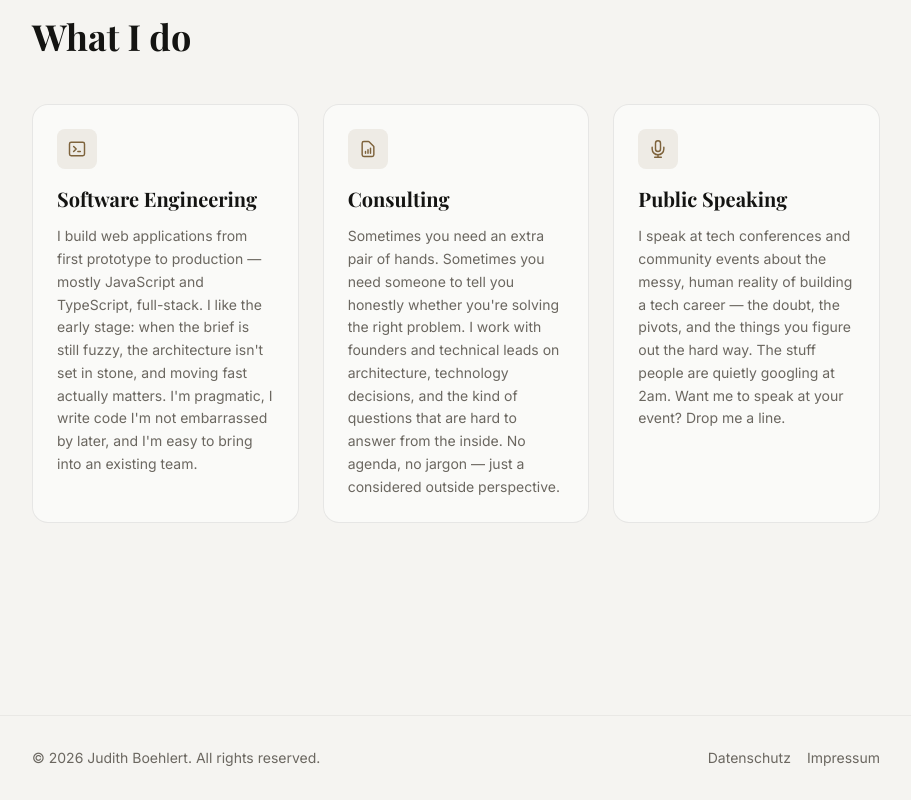
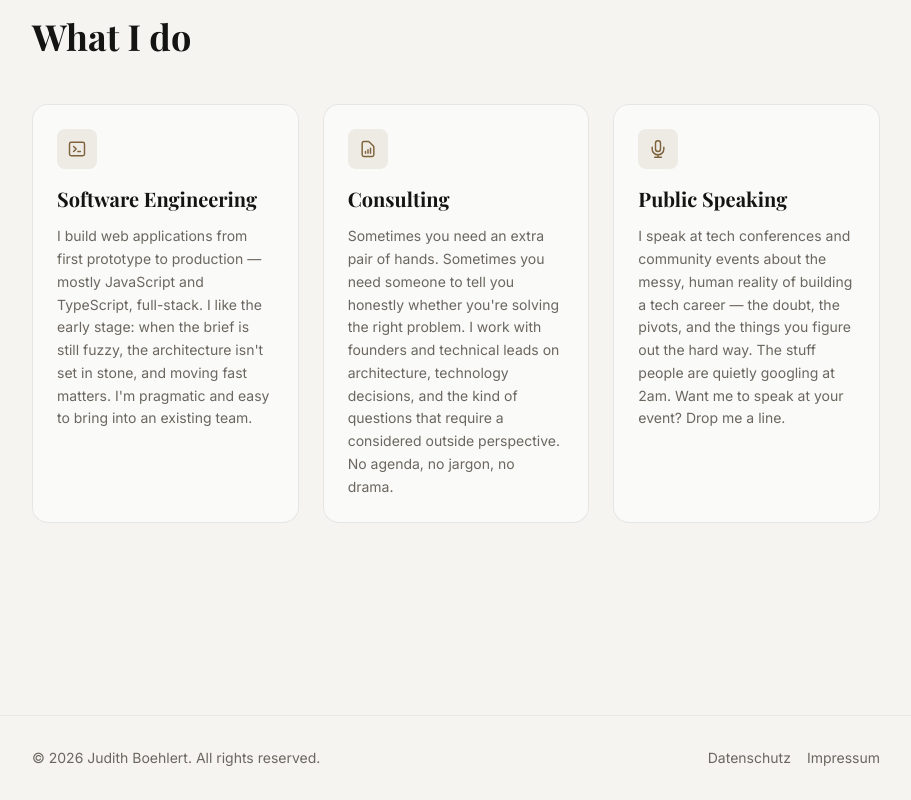
Before and after one commit to judicodes/personal-homepage, an Astro site: page / in a window 1280 px wide. Shown: the part 1789-2589 px from the top of the page, without its empty margins (184-1095 px from the left). Built offline with nearby package versions, Linux system fonts and the light colour scheme; Astro itself is replaced by a stand-in of ours; a web font is replaced by a local one.

Commit message:
Update Services.

```diff
--- a/src/components/Services.astro
+++ b/src/components/Services.astro
@@ -10,13 +10,13 @@ const services: Service[] = [
   {
     title: 'Software Engineering',
     description:
-      'I build web applications from first prototype to production — mostly JavaScript and TypeScript, full-stack. I like the early stage: when the brief is still fuzzy, the architecture isn\'t set in stone, and moving fast actually matters. I\'m pragmatic, I write code I\'m not embarrassed by later, and I\'m easy to bring into an existing team.',
+      'I build web applications from first prototype to production — mostly JavaScript and TypeScript, full-stack. I like the early stage: when the brief is still fuzzy, the architecture isn\'t set in stone, and moving fast matters. I\'m pragmatic and easy to bring into an existing team.',
     icon: 'M8 9l3 3-3 3m5 0h3M5 20h14a2 2 0 0 0 2-2V6a2 2 0 0 0-2-2H5a2 2 0 0 0-2 2v12a2 2 0 0 0 2 2z',
   },
   {
     title: 'Consulting',
     description:
-      'Sometimes you need an extra pair of hands. Sometimes you need someone to tell you honestly whether you\'re solving the right problem. I work with founders and technical leads on architecture, technology decisions, and the kind of questions that are hard to answer from the inside. No agenda, no jargon — just a considered outside perspective.',
+      'Sometimes you need an extra pair of hands. Sometimes you need someone to tell you honestly whether you\'re solving the right problem. I work with founders and technical leads on architecture, technology decisions, and the kind of questions that require a considered outside perspective. No agenda, no jargon, no drama.',
     icon: 'M9 17v-2m3 2v-4m3 4v-6m2 10H7a2 2 0 0 1-2-2V5a2 2 0 0 1 2-2h5.586a1 1 0 0 1 .707.293l5.414 5.414a1 1 0 0 1 .293.707V19a2 2 0 0 1-2 2z',
   },
   {
```
